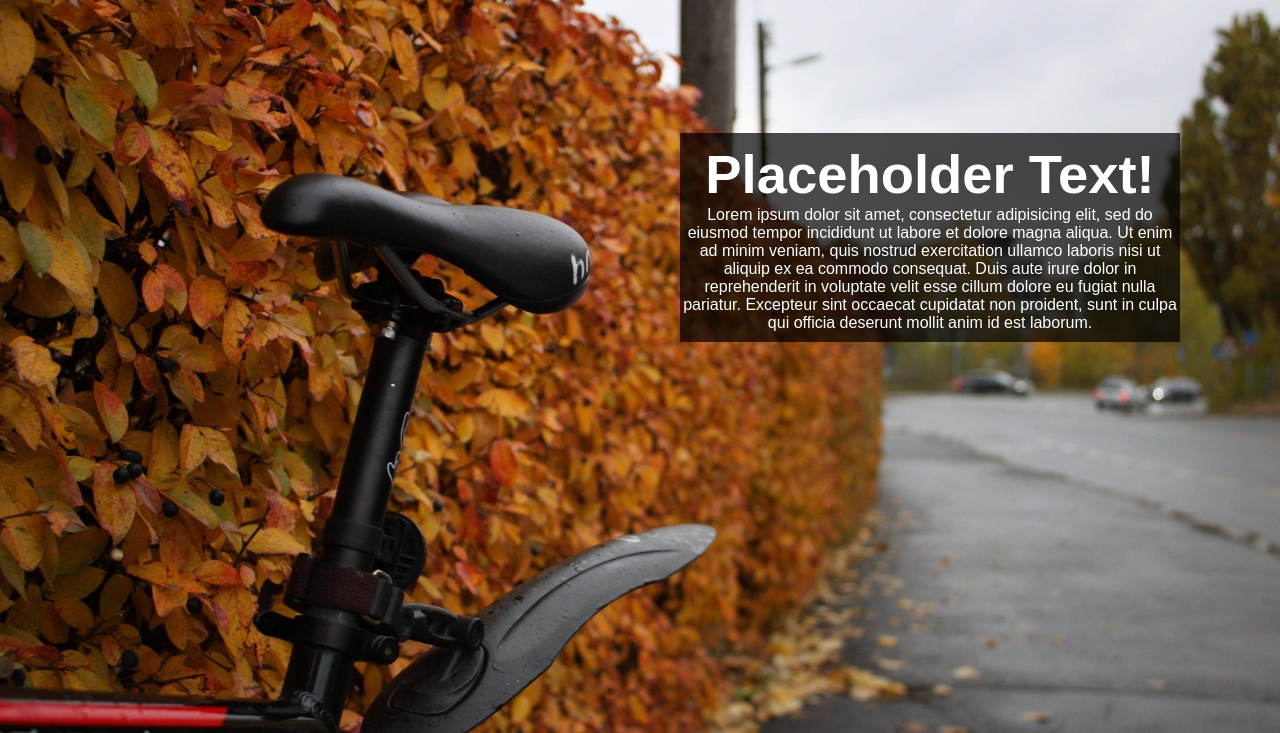
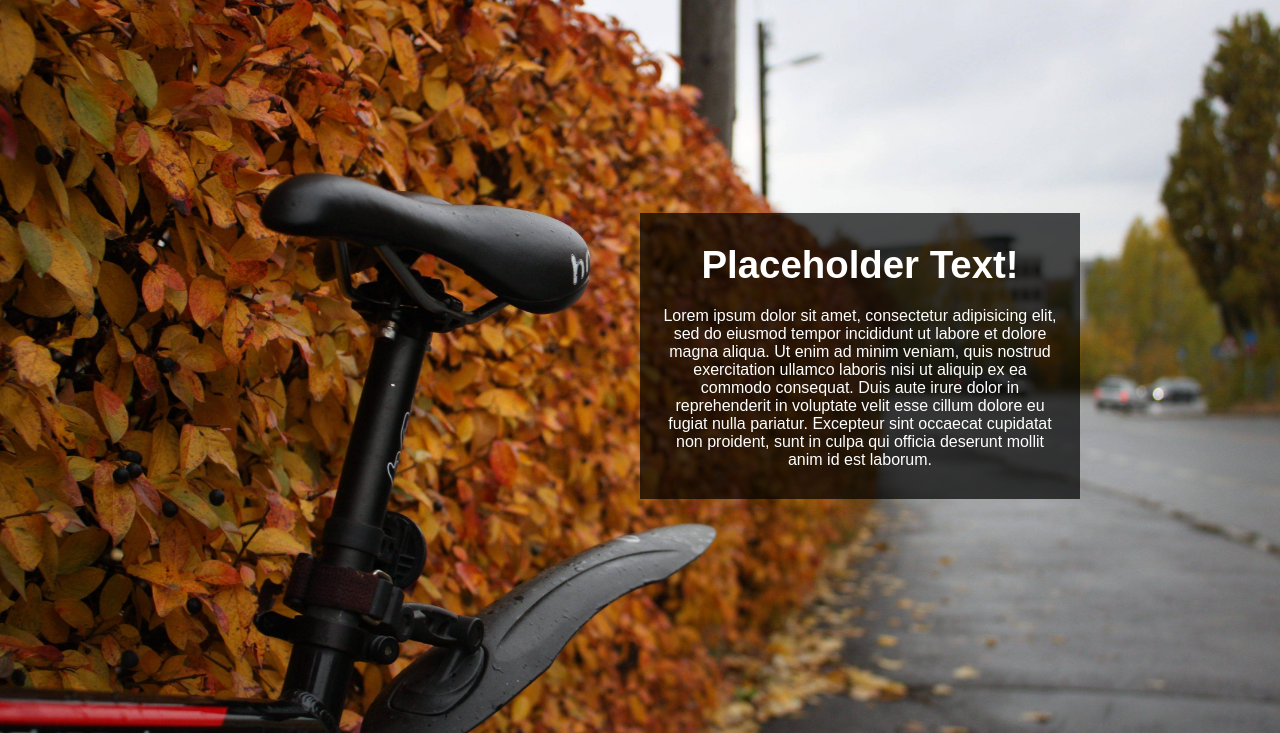
Before and after one commit to Oeitho/Final-Project, a plain HTML site: page index.html in a window 1280 px wide. Shown: the part 67-800 px from the top of the page. Drawn offline with Linux system fonts and the light colour scheme.

Commit message:
Endringer på forsidebilde

```diff
--- a/Stylesheet.css
+++ b/Stylesheet.css
@@ -17,26 +17,24 @@ body {
 
 #Background-picture #wrapper {
 	position: absolute;
-	right: 100px;;
-	top: 200px;
-	width: 500px;
+	left: 50%;
+	top: 35%;
+	width: 400px;
+	padding: 20px;
 	background-color: rgba(0, 0, 0, 0.7);
-	overflow: hidden;
-}
-
-#Background-picture p {
-	margin: 0 0 10px 0;
-	overflow: hidden;
-	text-align: center;
-	color: white;
 }
 
 #Background-picture h1 {
 	margin: 10px 0 0 0;
 	text-align: center;
-	font-size: 3.4em;
+	font-size: 2.4em;
 	color: white;
-	overflow: hidden;
+}
+
+#Background-picture p {
+	margin: 20px 0 10px 0;
+	text-align: center;
+	color: white;
 }
 
 nav {
@@ -69,6 +67,21 @@ nav a {
 
 nav a:hover {
 	background-color: rgba(0, 169, 255, 0.8);
+}
+
+@media screen and (max-width: 900px) {
+	#Background-picture #wrapper {
+		left: 400px;
+		top: 200px;
+	}
+
+	#Background-picture {
+		width: 900px;
+	}
+
+	#Background-picture img {
+		width: 900px;
+	}
 }
 
 .flags {
--- a/index.html
+++ b/index.html
@@ -8,6 +8,13 @@
     <meta charset="UTF-8" />
   </head>
   <body>
+  	<div id="Background-picture">
+      <img src="Bicycle.jpeg" />
+      <div id="wrapper">
+        <h1>Placeholder Text!</h1>
+        <p>Lorem ipsum dolor sit amet, consectetur adipisicing elit, sed do eiusmod tempor incididunt ut labore et dolore magna aliqua. Ut enim ad minim veniam, quis nostrud exercitation ullamco laboris nisi ut aliquip ex ea commodo consequat. Duis aute irure dolor in reprehenderit in voluptate velit esse cillum dolore eu fugiat nulla pariatur. Excepteur sint occaecat cupidatat non proident, sunt in culpa qui officia deserunt mollit anim id est laborum.</p>
+      </div>
+  	</div>
     <nav>
       <ul>
         <li>
@@ -30,13 +37,6 @@
         </li>
       </ul>
     </nav>
-  	<div id="Background-picture">
-      <img src="Bicycle.jpeg" />
-      <div id="wrapper">
-        <h1>Placeholder Text!</h1>
-        <p>Lorem ipsum dolor sit amet, consectetur adipisicing elit, sed do eiusmod tempor incididunt ut labore et dolore magna aliqua. Ut enim ad minim veniam, quis nostrud exercitation ullamco laboris nisi ut aliquip ex ea commodo consequat. Duis aute irure dolor in reprehenderit in voluptate velit esse cillum dolore eu fugiat nulla pariatur. Excepteur sint occaecat cupidatat non proident, sunt in culpa qui officia deserunt mollit anim id est laborum.</p>
-      </div>
-  	</div>
     <main>
         <h2 id="problem">Problem</h2>
         <div id="container">
```
Lines whose indentation alone changed are shown as unchanged.
